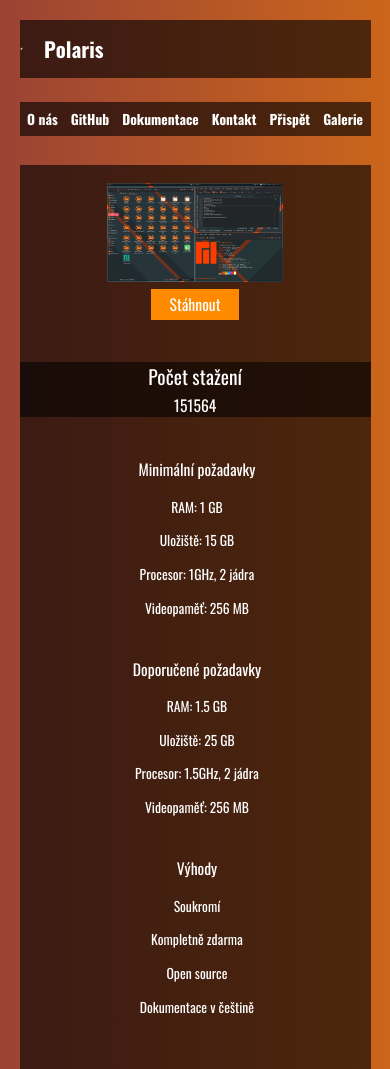
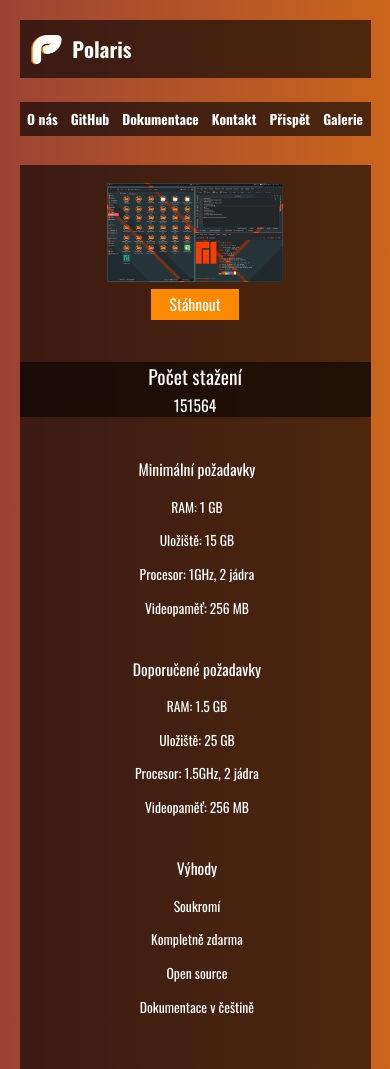
Before and after one commit to ZapadniLes/polaris.github.io, a plain HTML site: page index.html in a window 390 px wide. Shown: the top 1069 px of the page. Drawn offline with Linux system fonts and the light colour scheme.

Commit message:
modified:   styles/style-dokumentace.css 	modified:   styles/style-galerie.css 	modified:   styles/style-index.css 	modified:   styles/style-kontakt.css 	modified:   styles/style-o-nas.css 	modified:   styles/style-prispet.css

```diff
--- a/styles/style-dokumentace.css
+++ b/styles/style-dokumentace.css
@@ -171,6 +171,10 @@ a{
     /* Styl pro mobilní zařízení */
 
     #banner img {
+      width: 100%;
+    }
+
+    #banner a{
       width: 15%;
     }
     #banner h1{
--- a/styles/style-galerie.css
+++ b/styles/style-galerie.css
@@ -136,6 +136,10 @@ a{
     /* Styl pro mobilní zařízení */
 
     #banner img {
+      width: 100%;
+    }
+
+    #banner a{
       width: 15%;
     }
     #banner h1{
--- a/styles/style-index.css
+++ b/styles/style-index.css
@@ -230,8 +230,13 @@ a{
     /* Styl pro mobilní zařízení */
 
     #banner img {
+      width: 100%;
+    }
+
+    #banner a{
       width: 15%;
     }
+
     #banner h1{
         font-size: 5.3vw;
       }
--- a/styles/style-kontakt.css
+++ b/styles/style-kontakt.css
@@ -164,8 +164,13 @@ h2{
     /* Styl pro mobilní zařízení */
 
     #banner img {
+      width: 100%;
+    }
+
+    #banner a{
       width: 15%;
     }
+
     #banner h1{
         font-size: 5.3vw;
       }
--- a/styles/style-o-nas.css
+++ b/styles/style-o-nas.css
@@ -141,6 +141,10 @@ h2{
     /* Styl pro mobilní zařízení */
 
     #banner img {
+      width: 100%;
+    }
+
+    #banner a{
       width: 15%;
     }
     #banner h1{
--- a/styles/style-prispet.css
+++ b/styles/style-prispet.css
@@ -151,6 +151,10 @@ a{
     /* Styl pro mobilní zařízení */
 
     #banner img {
+      width: 100%;
+    }
+
+    #banner a{
       width: 15%;
     }
     #banner h1{
```
